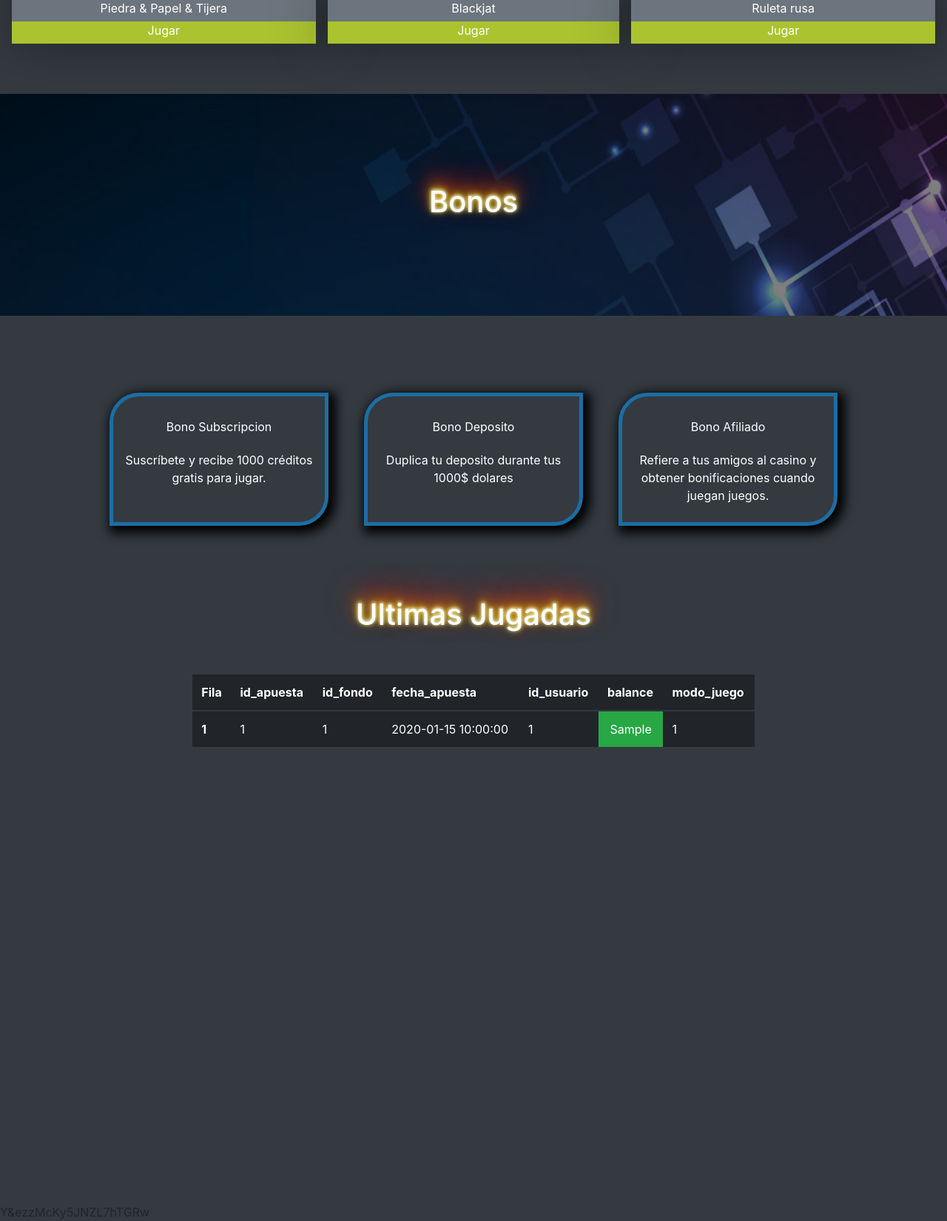
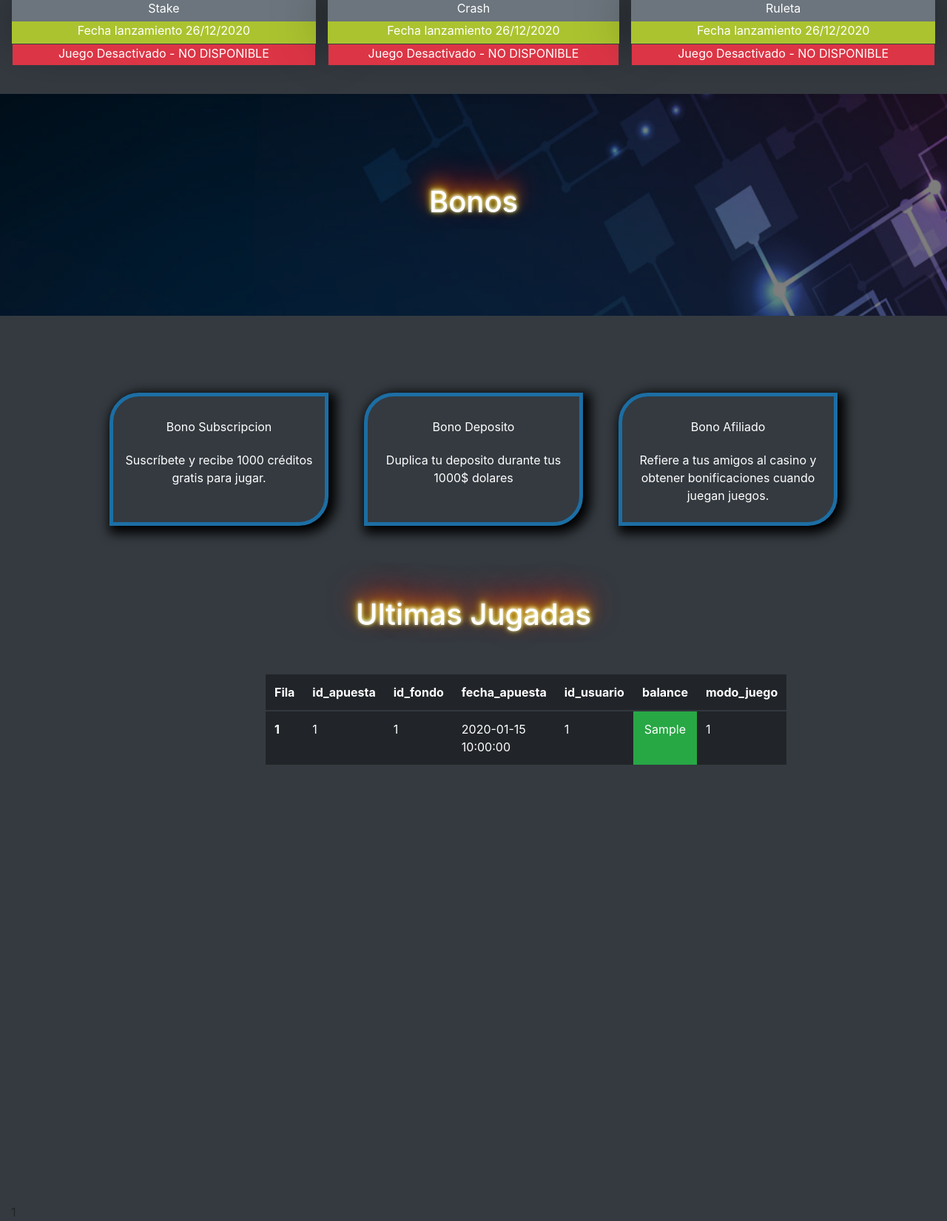
Before and after one commit to santiagoalfonsoqueipo/Projecto2020Santiago, a PHP site: page /privado.php in a window 1280 px wide; the page is wider, and only the part inside the window is pictured. Shown: the part 1183-2834 px from the top of that part at 74% size. Run offline with PHP 8.4, Linux system fonts and the light colour scheme; the visitor is signed in with stand-in values (Sample User, id 1); tables that the repository leaves empty or names only in its code hold one stand-in row (values such as "Sample post"); some libraries are stand-ins or nearby versions.

Commit message:
arreglos de sesiones

```diff
--- a/privado.php
+++ b/privado.php
@@ -1,6 +1,6 @@
 <?php
 session_start();
-if (isset($_SESSION['usuario']) && !empty($_SESSION['usuario'])) {
+    if (isset($_SESSION['usuario']) && !empty($_SESSION['usuario'])) {
     ?>
 
 
@@ -21,10 +21,9 @@
             <!-- Menu lateral -->
             <div id="mySidenav" class="sidenav">
                 <a href="javascript:void(0)" class="closebtn" onclick="closeNav()">&times;</a>
-                <a href="#">About</a>
-                <a href="#">Services</a>
-                <a href="#">Clients</a>
-                <a href="#">Contact</a>
+                <a href="info.html">info</a>
+                <a href="configuracion.php">configuracion</a>
+                <a href="logout.php">salir</a>
             </div>
 
 
@@ -54,22 +53,21 @@
             <!-- Menu frontal -->
             <div class="container-fluid" id="main">
                 <div style="height: 60px;"  class=" row">
-                    <div onclick="openNav()" id="padd" class="shadow-lg  text-center align-bottom  mh-100 col-sm-1  bg-dark text-white azul_borde" style="width: 100px; height: 100px";> Menu </div>
-                    <div  onclick="openNavr()" id="padd" class="shadow-lg  text-center mh-100 col-sm-1  bg-dark text-white azul_borde" style="width: 100px; height: 200px";> Chat </div>
-                    <div id="padd" class="shadow-lg   mh-100 col-sm-5  bg-dark text-white efecto" style="width: 100px; height: 200px"; > <a onClick="window.location.reload()">Santiago's casino</a> </div>
-                    <div id="padd" class="shadow-lg text-center mh-100 col-sm-2  bg-dark  efecto text-white " style="width: 100px; height: 200px";> Bienvenido <?php echo $_SESSION['nombre_usuario']; ?></div>
-                    <div id="padd" class="shadow-lg text-center mh-100 col-sm-1  bg-dark  text-white azul_borde" style="width: 100px; height: 200px";><?php echo $_SESSION['cantidad'] . "€"; ?></div>
-                    <div id="padd" class="text-center mh-100 col-sm-1  bg-dark text-white azul_borde" style="width: 100px; height: 200px"; ><a  href='configuracion.php'> Configuracion</a>  </div>
-                    <div id="padd" class="text-center mh-100 col-sm-1  bg-dark text-white azul_borde" style="width: 100px; height: 200px";> 	<a  href='logout.php'>Cerrar Sesión</a> </div>
+                    <div onclick="openNav()" id="padd" class="shadow-lg  text-center align-bottom  mh-100 col-12 col-md-2  bg-dark text-white azul_borde" style="width: 100px; height: 100px";> Menu </div>
+                    <div id="padd" class="d-none d-md-block shadow-lg   mh-100 col-12 col-md-5  bg-dark text-white efecto" style="width: 100px; height: 200px"; > <a onClick="window.location.reload()">Santiago's casino</a> </div>
+                    <div id="padd" class="shadow-lg text-center mh-100 col-12 col-md-2  bg-dark  efecto text-white " style="width: 100px; height: 200px";> Bienvenido <?php echo $_SESSION['nombre_usuario']; ?></div>
+                    <div id="padd" class="shadow-lg text-center mh-100 col-12 col-md-1  bg-dark  text-white azul_borde" style="width: 100px; height: 200px";><?php echo $_SESSION['cantidad'] . "€"; ?></div>
+                    <div id="padd" class="text-center mh-100 col-12 col-md-1  bg-dark text-white azul_borde" style="width: 100px; height: 200px"; ><a  href='configuracion.php'> Configuracion</a>  </div>
+                    <div id="padd" class="text-center mh-100 col-12 col-md-1  bg-dark text-white azul_borde" style="width: 100px; height: 200px";> 	<a  href='logout.php'>Cerrar Sesión</a> </div>
                 </div>
 
 
                 <!-- Div del paralax principal -->
-                <div id="parallax-image">
+                <div class="d-none d-md-block" id="parallax-image">
                     <div class="row darken-60  h-100">
                         <div class="col-md-12 align-self-center">
-                            <h1 class="text-center text-white ">Santiago's Casino</h1>
-                            <h1 class="text-center text-white ">Diversion asegurada</h1>
+                            <h1 class="d-none d-md-block text-center text-white ">Santiago's Casino</h1>
+                            <h1 class="d-none d-md-block text-center text-white ">Diversion asegurada</h1>
                         </div>
                     </div>
                 </div>
@@ -81,76 +79,11 @@
                     <div class=" col-sm-12   bg-dark text-white " style="height: 650px";><h1  id="padd" class=" text-center text-white " >Disfrute de nuestros juegos</h1>
 
                         <div class=" pt-5   row justify-center" id="contenedor_juegos">
-                            <div style="height: 200px " class="col-md-4 ">
-                                <div class="row justify-center pl-3  juego">
+                            <div style="height: 200px " class="col-md-12 col-xl-4 ">
+                                <div class="row justify-center pl-3  ">
+
                                     <!-- Divs de juegos individual -->
-                                    <div class="img-fluid col-md-12 text-center  "  id="fijar-img" style=" height: 150px; background-image: url('https://gvc-plc.com/wp-content/uploads/2018/03/PartyCasino-Banner1_630.jpg'); ">
-                                        <div style="height: 150px; width: 700px; " class="col-md-12">
-                                        </div>
-                                    </div>
-
-                                    <div style="height: 30px" class="col-md-12 bg-secondary text-center juego_texto " >
-                                        Ruleta Europea
-
-                                    </div>
-
-                                    <div style="height: 30px" class="col-md-12 text-center botton_jugar jugar " id="pruebaa">
-
-                                        Jugar
-
-                                    </div>
-                                </div>
-                            </div>
-
-
-
-                            <div style="height: 200px; " class="col-md-4  ">
-                                <div class="row justify-center ">
-                                    <div class="col-md-12  px-3 ">
-                                        <div class="img-fluid col-md-12 text-center " id="fijar-img" style=" height: 150px; background-image: url('https://image.shutterstock.com/image-illustration/diamond-casino-craps-dices-3d-260nw-678689113.jpg'); ">
-                                            <div style="height: 150px; width: 700px; " class="col-md-12">
-                                            </div>
-                                        </div>
-
-                                        <div style="height: 30px" class="col-md-12 bg-secondary text-center juego_texto " >
-                                            Dados
-
-                                        </div>
-
-                                        <div style="height: 30px" class="col-md-12 text-center botton_jugar  jugar" >
-                                            Jugar
-                                        </div>
-                                    </div>
-                                </div>
-                            </div>
-
-
-                            <div style="height: 200px; " class="col-md-4  ">
-                                <div class="row justify-center pr-3">
-
-                                    <div class="img-fluid col-md-12 text-center "  id="fijar-img" style=" height: 150px; background-image: url('https://image.freepik.com/vector-gratis/brillante-banner-poker-casino_91128-227.jpg'); ">
-                                        <div style="height: 150px; width: 700px; " class="col-md-12">
-                                        </div>
-                                    </div>
-                                    <div style="height: 30px" class="col-md-12 bg-secondary text-center juego_texto " >
-                                        Holdem Texas Poker
-
-                                    </div>
-
-                                    <div style="height: 30px" class="col-md-12 text-center botton_jugar jugar " >
-                                        Jugar
-                                    </div>
-
-                                </div>
-                            </div>
-
-                        </div>
-
-                        <div class=" pt-5   row justify-center "  id="contenedor_juegos2">
-                            <div style="height: 200px " class="col-md-4 ">
-                                <div class="row justify-center pl-3">
-
-                                    <div class="img-fluid col-md-12 text-center "  id="fijar-img" style=" height: 150px; background-image: url('https://us.123rf.com/450wm/welcomia/welcomia1701/welcomia170100029/69872788-copiar-espacio-casino-fondo-3d-representa-la-ilustraci%C3%B3n-dark-casino-gambling-theme-.jpg?ver=6'); ">
+                                    <div class="img-fluid col-md-12 text-center  "  id="fijar-img" style=" height: 150px; background-image: url('assets/img/banner-tijeras.jpg'); ">
                                         <div style="height: 150px; width: 700px; " class="col-md-12">
                                         </div>
                                     </div>
@@ -160,15 +93,112 @@
 
                                     </div>
 
-                                    <div style="height: 30px" class="col-md-12 text-center botton_jugar jugar " >
+                                    <div style="height: 30px" class="col-md-12 text-center botton_jugar jugar " id="pruebaa">
+
                                         Jugar
+
+                                    </div>
+
+                                    <div style="height: 30px" class="col-md-4 border border-dark  text-center bg-primary " id="comentario">
+                                      <div id="like" >Like</div>
+                                    </div>
+
+                                     <div style="height: 30px" class="col-md-4 border border-dark text-center bg-primary " id="comentario">
+
+                                    </div>
+
+                                     <div style="height: 30px" class="col-md-4 border border-dark text-center bg-primary " id="comentario">
+                                       Comentarios
+                                    </div>
+
+                                </div>
+                            </div>
+
+
+
+                            <div style="height: 200px; " class=" d-none d-xl-block  col-md-4  ">
+                                <div class="row justify-center ">
+                                    <div class="col-md-12  px-3 ">
+                                        <div class="img-fluid col-md-12 text-center " id="fijar-img" style=" height: 150px; background-image: url('https://image.shutterstock.com/image-illustration/diamond-casino-craps-dices-3d-260nw-678689113.jpg'); ">
+                                            <div style="height: 150px; width: 700px; " class="col-md-12">
+                                            </div>
+                                        </div>
+
+                                        <div style="height: 30px" class="col-md-12 bg-secondary text-center juego_texto  " >
+                                            ColorGame
+
+                                        </div>
+
+                                        <div style="height: 30px" class="col-md-12 text-center botton_jugar jugar " >
+                                            Fecha lanzamiento 26/12/2020
+                                        </div>
+
+                                        <div style="height: 30px" class="col-md-12 border border-dark  text-center bg-danger " id="comentario">
+                                          Juego Desactivado - NO DISPONIBLE
+                                        </div>
+
+
+
                                     </div>
                                 </div>
                             </div>
 
 
+                            <div style="height: 200px; " class="d-none d-xl-block  col-md-4  ">
+                                <div class="row justify-center pr-3">
 
-                            <div style="height: 200px; " class="col-md-4 ">
+                                    <div class="img-fluid col-md-12 text-center "  id="fijar-img" style=" height: 150px; background-image: url('https://image.freepik.com/vector-gratis/brillante-banner-poker-casino_91128-227.jpg'); ">
+                                        <div style="height: 150px; width: 700px; " class="col-md-12">
+                                        </div>
+                                    </div>
+                                    <div style="height: 30px" class="col-md-12 bg-secondary text-center juego_texto " >
+                                       Ruleta europea
+                                    </div>
+
+                                    <div style="height: 30px" class="col-md-12 text-center botton_jugar jugar " >
+                                        Fecha lanzamiento 26/12/2020
+                                    </div>
+
+                                    <div style="height: 30px" class="col-md-12 border border-dark  text-center bg-danger " id="comentario">
+                                      Juego Desactivado - NO DISPONIBLE
+                                    </div>
+
+
+                                </div>
+                            </div>
+
+                        </div>
+
+                        <div class=" pt-5   row justify-center "  id="contenedor_juegos2">
+                            <div style="height: 200px " class="col-md-4 d-none d-xl-block ">
+                                <div class="row justify-center pl-3">
+
+                                    <div class="img-fluid col-md-12 text-center "  id="fijar-img" style=" height: 150px; background-image: url('https://us.123rf.com/450wm/welcomia/welcomia1701/welcomia170100029/69872788-copiar-espacio-casino-fondo-3d-representa-la-ilustraci%C3%B3n-dark-casino-gambling-theme-.jpg?ver=6'); ">
+                                        <div style="height: 150px; width: 700px; " class="col-md-12">
+                                        </div>
+                                    </div>
+
+                                    <div style="height: 30px" class="col-md-12 bg-secondary text-center juego_texto " >
+                                       Stake
+
+                                    </div>
+
+                                    <div style="height: 30px" class="col-md-12 text-center botton_jugar jugar " >
+                                        Fecha lanzamiento 26/12/2020
+                                    </div>
+
+                                    <div style="height: 30px" class="col-md-12 border border-dark  text-center bg-danger " id="comentario">
+                                      Juego Desactivado - NO DISPONIBLE
+                                    </div>
+
+
+
+                                </div>
+                            </div>
+
+
+
+                            <div style="height: 200px; " class="col-md-4 d-none d-xl-block ">
                                 <div class="row justify-center">
                                     <div class="col-md-12  px-3">
                                         <div class="img-fluid col-md-12 text-center " id="fijar-img" style=" height: 150px; background-image: url('https://image.freepik.com/vector-gratis/ilustracion-3d-fichas-casino-corona-premio-sobre-fondo-rayos-negros-decorado-cinta-confeti-dorado_1302-20397.jpg'); ">
@@ -177,19 +207,26 @@
                                         </div>
 
                                         <div style="height: 30px" class="col-md-12 bg-secondary text-center juego_texto  " >
-                                            Blackjat
+                                            Crash
 
                                         </div>
 
                                         <div style="height: 30px" class="col-md-12 text-center botton_jugar jugar " >
-                                            Jugar
+                                            Fecha lanzamiento 26/12/2020
                                         </div>
+
+                                        <div style="height: 30px" class="col-md-12 border border-dark  text-center bg-danger " id="comentario">
+                                          Juego Desactivado - NO DISPONIBLE
+                                        </div>
+
+
+
                                     </div>
                                 </div>
                             </div>
 
 
-                            <div style="height: 200px; " class="col-md-4  ">
+                            <div style="height: 200px; " class="col-md-4 d-none d-xl-block  ">
                                 <div class="row justify-center pr-3">
 
                                     <div class="img-fluid col-md-12 text-center "  id="fijar-img" style=" height: 150px; background-image: url('https://image.freepik.com/foto-gratis/fondo-creativo-ruleta-dados-juego-cartas-fichas-casino-sobre-fondo-oscuro_99433-24.jpg'); ">
@@ -198,13 +235,19 @@
                                     </div>
 
                                     <div style="height: 30px" class="col-md-12 bg-secondary text-center juego_texto " >
-                                        Ruleta rusa
+                                        Ruleta
 
                                     </div>
 
                                     <div style="height: 30px" class="col-md-12 text-center botton_jugar jugar " >
-                                        Jugar
+                                        Fecha lanzamiento 26/12/2020
                                     </div>
+
+                                    <div style="height: 30px" class="col-md-12 border border-dark  text-center bg-danger " id="comentario">
+                                      Juego Desactivado - NO DISPONIBLE
+                                    </div>
+
+
 
                                 </div>
                             </div>
@@ -253,8 +296,8 @@
 
 
                         </div>
-                        <h1 class="text-center pt-5 text-white ">Ultimas Jugadas</h1>
-                        <div class=" pt-5  pb-5 px-5 row">
+                        <h1 class="d-none d-md-block text-center pt-5 text-white ">Ultimas Jugadas</h1>
+                        <div class="d-none d-md-block pt-5  pb-5 px-5 row">
 
 
 
@@ -334,7 +377,9 @@
 
                 </div>
 
-
+                 <div id="sesion_user">
+                    <?php echo $_SESSION['id_usuario']; ?>
+                 </div>
 
 
 
@@ -357,16 +402,37 @@
             </script>
 
             <!-- Optional JavaScript -->
-            <!-- jQuery first, then Popper.js, then Bootstrap JS -->
-            <script src="https://code.jquery.com/jquery-3.2.1.slim.min.js" integrity="sha384-KJ3o2DKtIkvYIK3UENzmM7KCkRr/rE9/Qpg6aAZGJwFDMVNA/GpGFF93hXpG5KkN" crossorigin="anonymous"></script>
-            <script src="https://cdnjs.cloudflare.com/ajax/libs/popper.js/1.12.9/umd/popper.min.js" integrity="sha384-ApNbgh9B+Y1QKtv3Rn7W3mgPxhU9K/ScQsAP7hUibX39j7fakFPskvXusvfa0b4Q" crossorigin="anonymous"></script>
-            <script src="https://maxcdn.bootstrapcdn.com/bootstrap/4.0.0/js/bootstrap.min.js" integrity="sha384-JZR6Spejh4U02d8jOt6vLEHfe/JQGiRRSQQxSfFWpi1MquVdAyjUar5+76PVCmYl" crossorigin="anonymous"></script>
+        <script src="assets-modal/js/jquery-1.11.1.min.js"></script>
+        <script src="assets-modal/bootstrap/js/bootstrap.min.js"></script>
+        <script src="assets-modal/js/jquery.backstretch.min.js"></script>
+        <script src="assets-modal/js/scripts.js"></script>
         </body>
     </html>
 
 
-    Y&ezzMcKy5JNZL7hTGRw
+<script type="text/javascript">
+$(document).ready(function() {
+    $('#like').click(function(e) {
+        var e = document.getElementById("like");
+        var value = document.getElementById("sesion_user").innerHTML;
+        var jsonString = JSON.stringify(value);
+        $.ajax({
+            type: 'POST',
+            url: 'likes.php',
+            data: {data : jsonString},
+            success: function(response)
+            {
+               var jsonData = JSON.parse(response);
+               if (jsonData.handle == "1")
+                {
+                  e.innerHTML = "Likes:  " + jsonData.likes;
 
+                }
+           }
+       });
+     });
+});
+</script>
 
 
 
```
